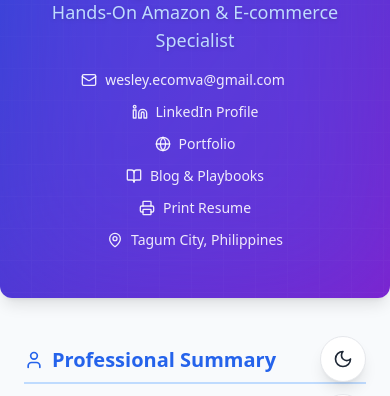
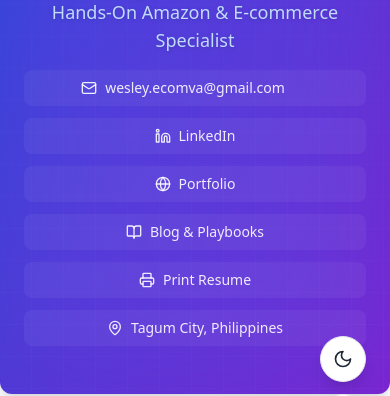
Before and after one commit to johnwesleyquintero/resume, a React (Vite) app: page / in a window 390 px wide. Shown: the part 324-720 px from the top of the page. Built offline with nearby package versions, Linux system fonts and the light colour scheme.

Commit message:
feat(resume): improve content presentation and UI enhancements
- Refactor resume content for conciseness and impact
- Add icons and hover animations to daily rhythm section
- Improve responsive layout for contact links
- Enhance visual hierarchy with better spacing and styling

```diff
--- a/src/App.tsx
+++ b/src/App.tsx
@@ -15,7 +15,12 @@ import {
   Clock,
   Zap,
   Check,
-  Copy
+  Copy,
+  Activity,
+  BarChart3,
+  Settings,
+  TrendingUp,
+  Search
 } from 'lucide-react';
 import { RESUME_DATA, type ResumeData } from './constants';
 import { cn } from './utils/cn';
@@ -56,10 +61,10 @@ const App = () => {
               <p className="text-lg md:text-xl text-blue-200 font-medium drop-shadow">{RESUME_DATA.title}</p>
             </div>
 
-            <div className="grid grid-cols-1 sm:grid-cols-2 gap-3 text-sm text-white/90 animate-fadeIn [animation-delay:400ms]">
+            <div className="grid grid-cols-1 sm:grid-cols-2 lg:grid-cols-3 gap-3 text-sm text-white/90 animate-fadeIn [animation-delay:400ms]">
               <button
                 onClick={handleCopyEmail}
-                className="flex items-center justify-center md:justify-start gap-2 hover:text-white transition-all group relative"
+                className="flex items-center justify-center md:justify-start gap-2 hover:text-white transition-all group relative bg-white/5 md:bg-transparent p-2 md:p-0 rounded-lg md:rounded-none"
                 title="Click to copy email"
               >
                 <div className="relative">
@@ -74,27 +79,27 @@ const App = () => {
                 </span>
                 {!emailCopied && <Copy className="w-3 h-3 opacity-0 group-hover:opacity-100 transition-opacity ml-1" />}
               </button>
-              <a href={RESUME_DATA.links.linkedin} target="_blank" rel="noopener noreferrer" className="flex items-center justify-center md:justify-start gap-2 hover:text-white transition-colors group">
+              <a href={RESUME_DATA.links.linkedin} target="_blank" rel="noopener noreferrer" className="flex items-center justify-center md:justify-start gap-2 hover:text-white transition-colors group bg-white/5 md:bg-transparent p-2 md:p-0 rounded-lg md:rounded-none">
                 <Linkedin className="w-4 h-4 transition-transform group-hover:scale-110" />
-                <span>LinkedIn Profile</span>
+                <span>LinkedIn</span>
               </a>
-              <a href={RESUME_DATA.links.portfolio} target="_blank" rel="noopener noreferrer" className="flex items-center justify-center md:justify-start gap-2 hover:text-white transition-colors group">
+              <a href={RESUME_DATA.links.portfolio} target="_blank" rel="noopener noreferrer" className="flex items-center justify-center md:justify-start gap-2 hover:text-white transition-colors group bg-white/5 md:bg-transparent p-2 md:p-0 rounded-lg md:rounded-none">
                 <Globe className="w-4 h-4 transition-transform group-hover:scale-110" />
                 <span>Portfolio</span>
               </a>
-              <a href={RESUME_DATA.links.blog} target="_blank" rel="noopener noreferrer" className="flex items-center justify-center md:justify-start gap-2 hover:text-white transition-colors group">
+              <a href={RESUME_DATA.links.blog} target="_blank" rel="noopener noreferrer" className="flex items-center justify-center md:justify-start gap-2 hover:text-white transition-colors group bg-white/5 md:bg-transparent p-2 md:p-0 rounded-lg md:rounded-none">
                 <BookOpen className="w-4 h-4 transition-transform group-hover:scale-110" />
-                <span>Blog & Playbooks</span>
+                <span className="truncate">Blog & Playbooks</span>
               </a>
               <button
                 onClick={() => window.print()}
-                className="no-print flex items-center justify-center md:justify-start gap-2 hover:text-white transition-colors group cursor-pointer"
+                className="no-print flex items-center justify-center md:justify-start gap-2 hover:text-white transition-colors group cursor-pointer bg-white/5 md:bg-transparent p-2 md:p-0 rounded-lg md:rounded-none"
                 aria-label="Print resume"
               >
                 <Printer className="w-4 h-4 transition-transform group-hover:scale-110" />
                 <span>Print Resume</span>
               </button>
-              <div className="flex items-center justify-center md:justify-start gap-2">
+              <div className="flex items-center justify-center md:justify-start gap-2 bg-white/5 md:bg-transparent p-2 md:p-0 rounded-lg md:rounded-none">
                 <MapPin className="w-4 h-4" />
                 <span>{RESUME_DATA.location}</span>
               </div>
@@ -253,10 +258,15 @@ const App = () => {
         <div className="p-6 bg-white dark:bg-gray-800/50 rounded-xl border border-gray-100 dark:border-gray-700 shadow-sm">
           <p className="text-gray-600 dark:text-gray-400 mb-6 text-sm italic border-l-2 border-gray-200 dark:border-gray-600 pl-4">{RESUME_DATA.dailyRhythm.description}</p>
           <div className="grid grid-cols-1 gap-4">
-            {RESUME_DATA.dailyRhythm.items.map((item: string | { text: string; link: { text: string; url: string } }, idx: number) => (
+            {RESUME_DATA.dailyRhythm.items.map((item: string | { text: string; link: { text: string; url: string } }, idx: number) => {
+              const icons = [<Activity className="w-3 h-3" />, <Settings className="w-3 h-3" />, <Search className="w-3 h-3" />, <TrendingUp className="w-3 h-3" />, <BarChart3 className="w-3 h-3" />, <BookOpen className="w-3 h-3" />];
+              return (
                 <div key={idx} className="flex gap-4 group">
-                <div className="flex-shrink-0 w-8 h-8 rounded-lg bg-blue-50 dark:bg-blue-900/20 text-blue-600 dark:text-blue-400 flex items-center justify-center text-xs font-bold border border-blue-100 dark:border-blue-800/30 group-hover:scale-110 transition-transform">
-                  {idx + 1}
+                  <div className="flex-shrink-0 w-8 h-8 rounded-lg bg-blue-50 dark:bg-blue-900/20 text-blue-600 dark:text-blue-400 flex items-center justify-center text-xs font-bold border border-blue-100 dark:border-blue-800/30 group-hover:scale-110 transition-transform relative">
+                    <span className="group-hover:opacity-0 transition-opacity">{idx + 1}</span>
+                    <span className="absolute inset-0 flex items-center justify-center opacity-0 group-hover:opacity-100 transition-opacity">
+                      {icons[idx] || <Zap className="w-3 h-3" />}
+                    </span>
                   </div>
                   <div className="text-sm text-gray-700 dark:text-gray-300 leading-relaxed pt-1">
                     {typeof item === 'string' ? (
@@ -276,7 +286,8 @@ const App = () => {
                     )}
                   </div>
                 </div>
-            ))}
+              );
+            })}
           </div>
         </div>
       </section>
--- a/src/constants.ts
+++ b/src/constants.ts
@@ -106,8 +106,8 @@ export const RESUME_DATA: ResumeData = {
       company: "Bulk Buy America",
       period: "March 2024 - September 2024",
       responsibilities: [
-        "Managed and maintained extensive Amazon product catalogs, ensuring precise data accuracy and optimizing product listings for enhanced discoverability and sales.",
-        "Developed custom Excel-based price checking tools and utilized advanced VLOOKUP functions to streamline inventory management and procurement processes, improving efficiency by 25%.",
+        "Optimized Amazon catalogs for discoverability and data accuracy.",
+        "Built custom Excel tools with VLOOKUP, boosting procurement efficiency by 25%.",
       ],
     },
     {
@@ -173,18 +173,18 @@ export const RESUME_DATA: ResumeData = {
         title: "Mastery of Complex Amazon Workflows",
         icon: "file-spreadsheet",
         points: [
-          "Expert in advanced flat file manipulation for large-scale product data operations, bulk updates, and resolving persistent listing errors.",
-          "Systematic approach to account health monitoring and case log management, ensuring swift, effective resolutions with Amazon support.",
-          "Proficient in using advanced spreadsheet functions (VLOOKUP, INDEX/MATCH, Pivot Tables) for data validation, preparation, and analysis.",
+          "**Expert** in advanced flat file manipulation for bulk updates and listing errors.",
+          "**Systematic** approach to account health and case logs for swift resolutions.",
+          "**Proficient** in VLOOKUP, INDEX/MATCH, and Pivot Tables for data validation.",
         ],
       },
       {
         title: "Strategic Data Interpretation",
         icon: "database-zap",
         points: [
-          "Applying data-driven insights from raw reports to guide e-commerce strategy, including demand forecasting and inventory optimization.",
-          "Leveraging a deep understanding of Amazon's data structure to maintain data quality, optimize listings, and improve performance.",
-          "Skilled at manually auditing large datasets to identify hidden opportunities and critical issues that automated tools often miss.",
+          "**Data-driven** insights from raw reports for demand and inventory strategy.",
+          "**Optimized** listing quality and performance via deep Amazon data structure knowledge.",
+          "**Skilled** at manual dataset audits to uncover hidden growth opportunities.",
         ],
       },
     ],
```
Lines whose indentation alone changed are shown as unchanged.
